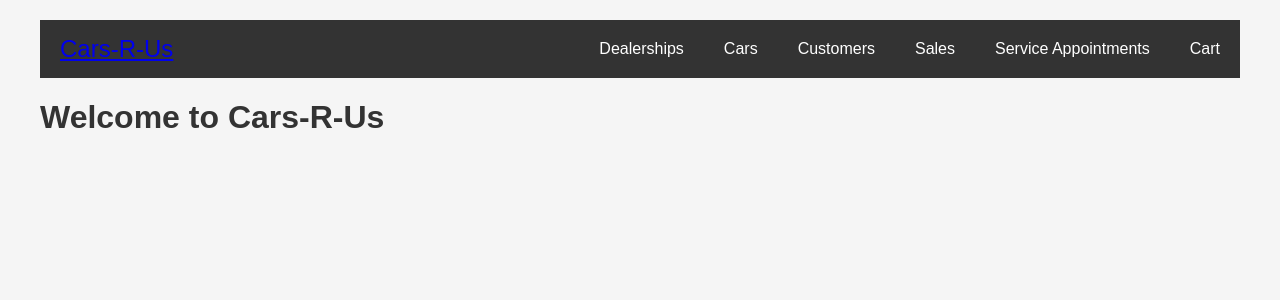
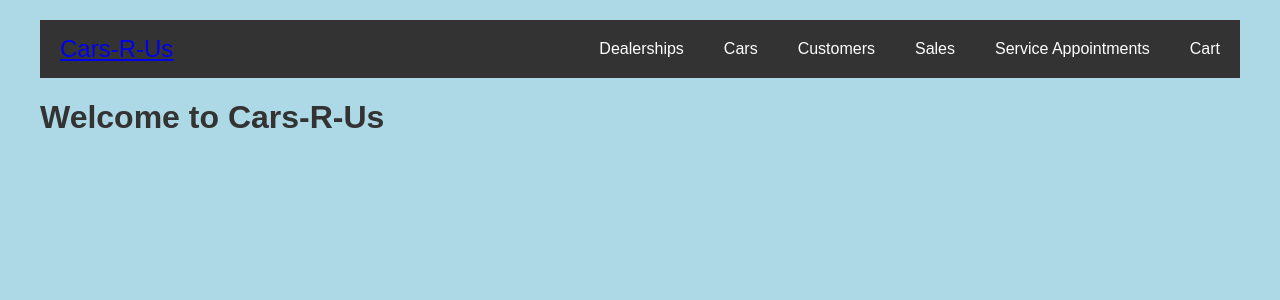
Before and after one commit to JefferyG00/Cars-R-US, a React (Create React App) app in the folder Frontend/frontend/: page / in a window 1280 px wide. Shown: the top 300 px of the page. Built offline with nearby package versions, Linux system fonts and the light colour scheme.

Commit message:
changed background for less contrast

```diff
--- a/Frontend/frontend/src/styles.css
+++ b/Frontend/frontend/src/styles.css
@@ -1,7 +1,7 @@
 /* src/styles.css */
 body {
   font-family: Arial, sans-serif;
-  background-color: #f5f5f5;
+  background-color: lightblue ;
   margin: 0;
   padding: 0;
 }
```
